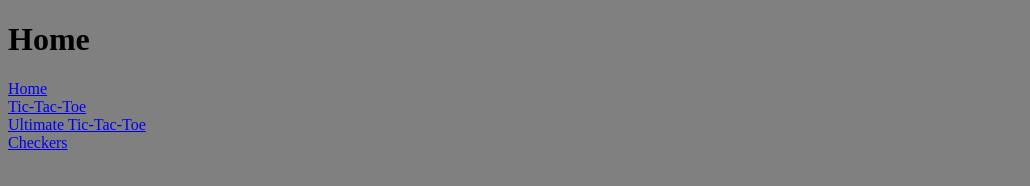
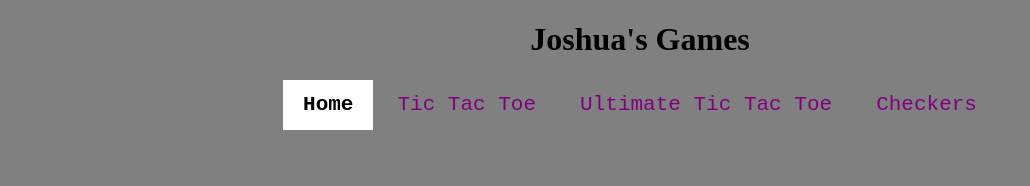
Before and after one commit to JoshuaChan308/pset-9, a plain HTML site: page index.html in a window 1280 px wide. Shown: the whole page, without its empty margins (0-1030 px from the left). Drawn offline with Linux system fonts and the light colour scheme; files that its build step writes are made by us from their sources.

Commit message:
Update index.html

```diff
--- a/index.html
+++ b/index.html
@@ -6,18 +6,23 @@
     <meta name="viewport" content="width=device-width, initial-scale=1.0" />
     <meta http-equiv="X-UA-Compatible" content="ie=edge" />
 
-    <link href="styles/styles.css" rel="stylesheet" type="text/css" />
+    <link rel="stylesheet" href="css/styles.css">
 
     <title>Home</title>
-
-  </head>
-
-  <body>
-        <h1>Home</h1>
-
-        <div class = "bar"><a href="index.html">Home</a></div>
-        <div class = "bar"><a href="tic_tac_toe.html">Tic-Tac-Toe</a></div>
-        <div class = "bar"><a href="ultimate_tic_tac_toe.html">Ultimate Tic-Tac-Toe</a></div>
-        <div class = "bar"><a href="checkers.html">Checkers</a></div>
-</body>
-</html>
+</head>
+    <body>
+        <center>
+        <h1>Joshua's Games</h1>
+        </center>
+        <div id="header">
+        <nav>
+          <center>
+          <li id="current"> Home </li>
+          <li> <a href="tic_tac_toe.html"> Tic Tac Toe </a>  </li>
+          <li> <a href="ultimate_tic_tac_toe.html">Ultimate Tic Tac Toe</a> </li>
+          <li> <a href="checkers.html">Checkers</a> </li>
+          </center>
+        </nav>
+        </div>
+    </body>
+    </html>
```
